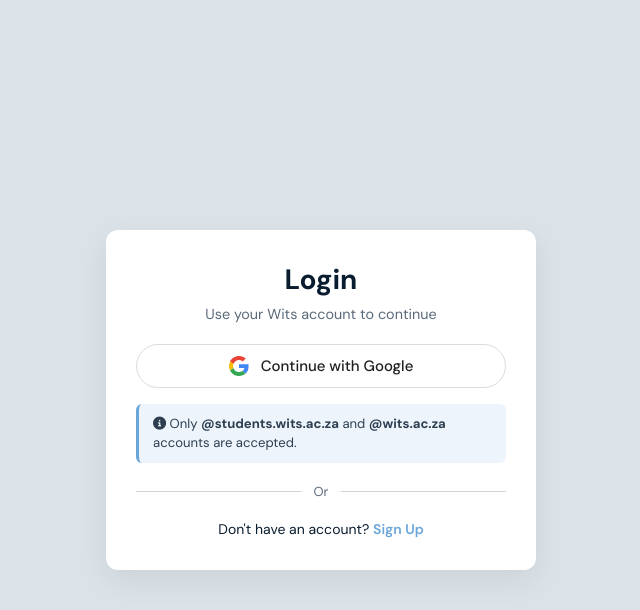
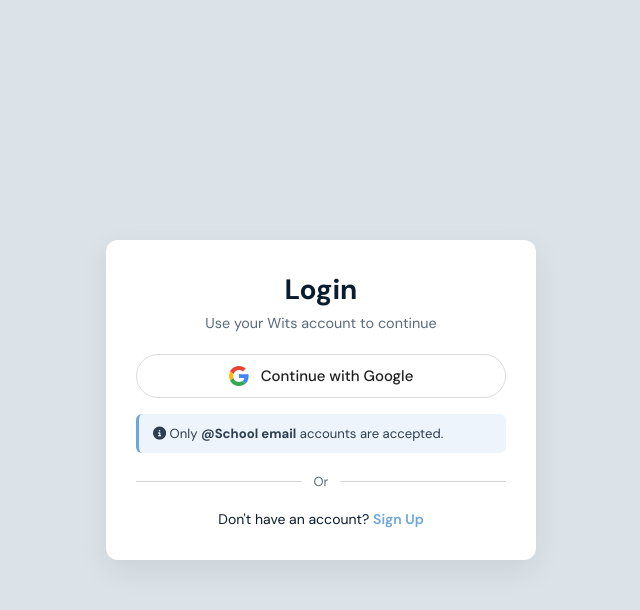
Before and after one commit to Kgethego-M/campusmarket-place, a React (Vite) app: page / in a window 1280 px wide. Both pictures are taken after a click on the button "Get started". Shown: the top 610 px of the page, without its empty margins (319-959 px from the left). Built offline with nearby package versions, Linux system fonts and the light colour scheme; no server answers.

Commit message:
Update LoginForm.jsx

```diff
--- a/src/components/LoginForm.jsx
+++ b/src/components/LoginForm.jsx
@@ -71,8 +71,7 @@
 
       <div className="wits-note">
         <i className="fas fa-info-circle"></i>{" "}
-        Only <strong>@students.wits.ac.za</strong> and{" "}
-        <strong>@wits.ac.za</strong> accounts are accepted.
+        Only <strong>@School email</strong> accounts are accepted.
       </div>
 
       <div className="divider" />
```
